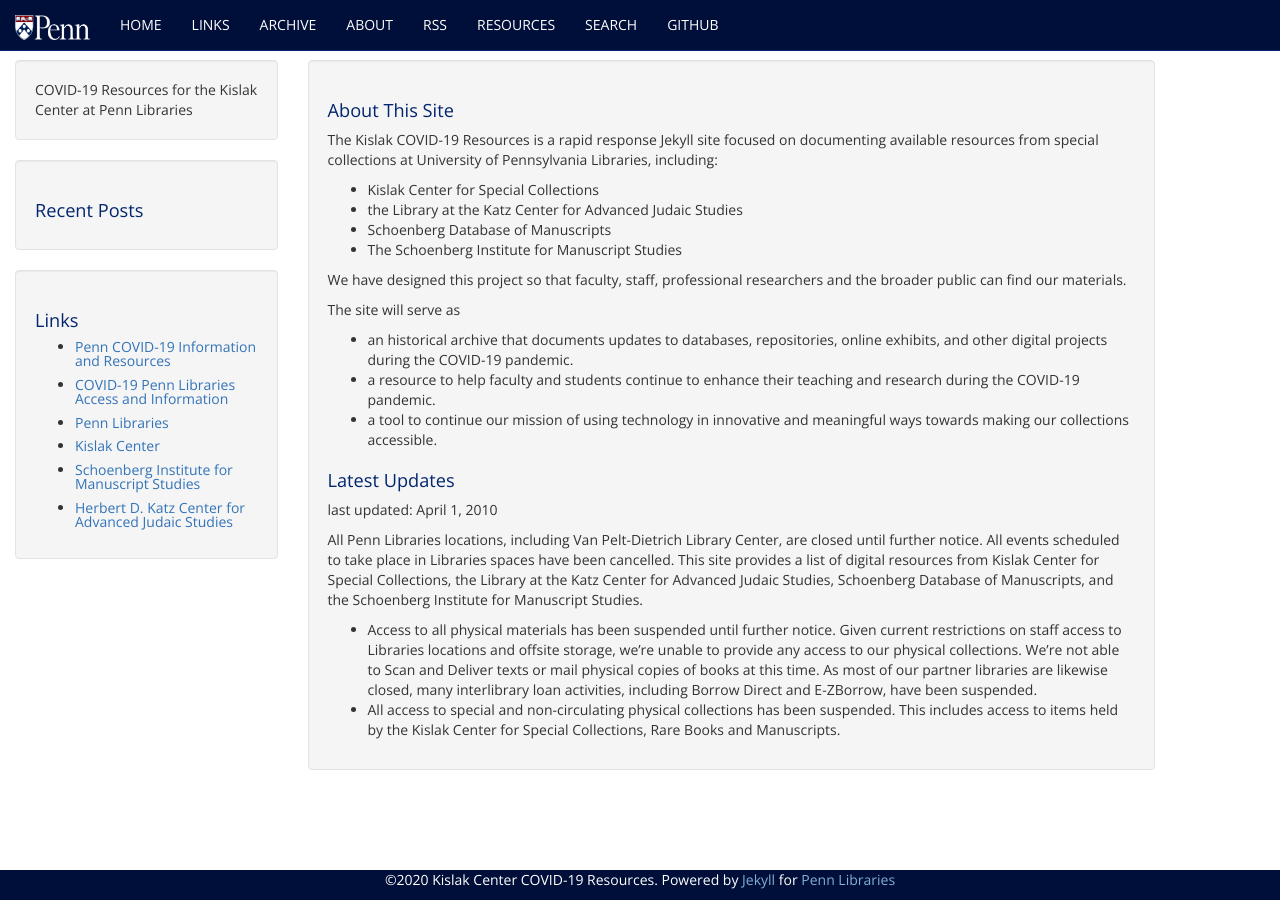
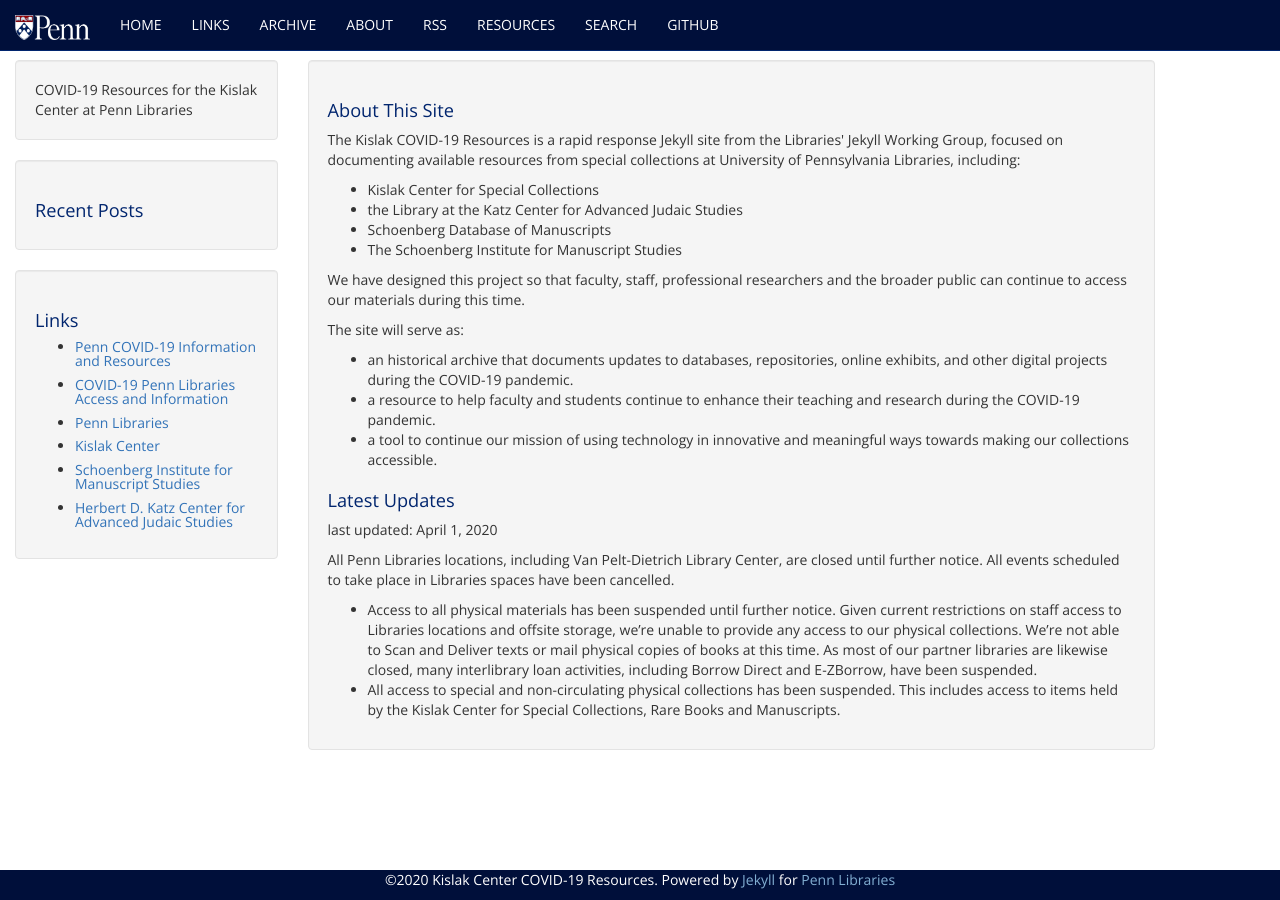
Before and after one commit to KislakCenter/covid-19-resources, a Jekyll site: the page built from about.html, in a window 1280 px wide. Built offline with Jekyll 4.4.1, drawn with Linux system fonts in a browser that asks for light colours; some web fonts are replaced.

Commit message:
Update about.html

```diff
--- a/about.html
+++ b/about.html
@@ -5,23 +5,23 @@
 
 <div class="well">
     <h1>About This Site</h1>
-    <p>The Kislak COVID-19 Resources is a rapid response Jekyll site focused on documenting available resources from special collections at University of Pennsylvania Libraries, including:</p>
+    <p>The Kislak COVID-19 Resources is a rapid response Jekyll site from the Libraries' Jekyll Working Group, focused on documenting available resources from special collections at University of Pennsylvania Libraries, including:</p>
     <ul>
       <li>Kislak Center for Special Collections</li>
       <li>the Library at the Katz Center for Advanced Judaic Studies</li>
       <li>Schoenberg Database of Manuscripts</li>
       <li>The Schoenberg Institute for Manuscript Studies</li>
     </ul>
-    <p>We have designed this project so that faculty, staff, professional researchers and the broader public can find our materials.</p>
-    <p>The site will serve as</p>
+    <p>We have designed this project so that faculty, staff, professional researchers and the broader public can continue to access our materials during this time.</p>
+    <p>The site will serve as:</p>
     <ul>
       <li>an historical archive that documents updates to databases, repositories, online exhibits, and other digital projects during the COVID-19 pandemic.</li>
       <li>a resource to help faculty and students continue to enhance their teaching and research during the COVID-19 pandemic.</li>
       <li>a tool to continue our mission of using technology in innovative and meaningful ways towards making our collections accessible.</li>
     </ul>
     <h1>Latest Updates</h1>
-    <p>last updated: April 1, 2010</p>
-    <p>All Penn Libraries locations, including Van Pelt-Dietrich Library Center, are closed until further notice. All events scheduled to take place in Libraries spaces have been cancelled. This site provides a list of digital resources from Kislak Center for Special Collections, the Library at the Katz Center for Advanced Judaic Studies, Schoenberg Database of Manuscripts, and the Schoenberg Institute for Manuscript Studies.</p>
+    <p>last updated: April 1, 2020</p>
+    <p>All Penn Libraries locations, including Van Pelt-Dietrich Library Center, are closed until further notice. All events scheduled to take place in Libraries spaces have been cancelled.</p>
     <ul>
       <li>Access to all physical materials has been suspended until further notice. Given current restrictions on staff access to Libraries locations and offsite storage, we’re unable to provide any access to our physical collections. We’re not able to Scan and Deliver texts or mail physical copies of books at this time. As most of our partner libraries are likewise closed, many interlibrary loan activities, including Borrow Direct and E-ZBorrow, have been suspended.</li>
       <li>All access to special and non-circulating physical collections has been suspended. This includes access to items held by the Kislak Center for Special Collections, Rare Books and Manuscripts.</li>
```
